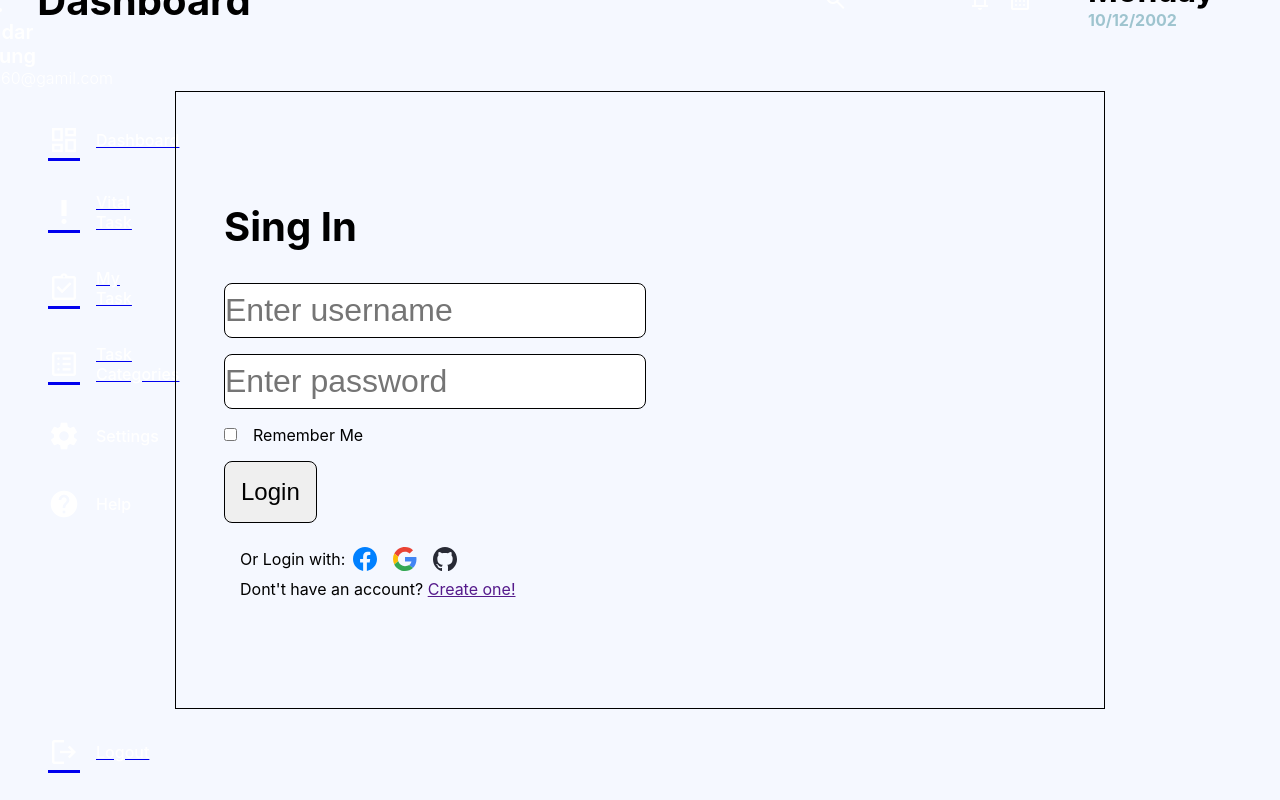
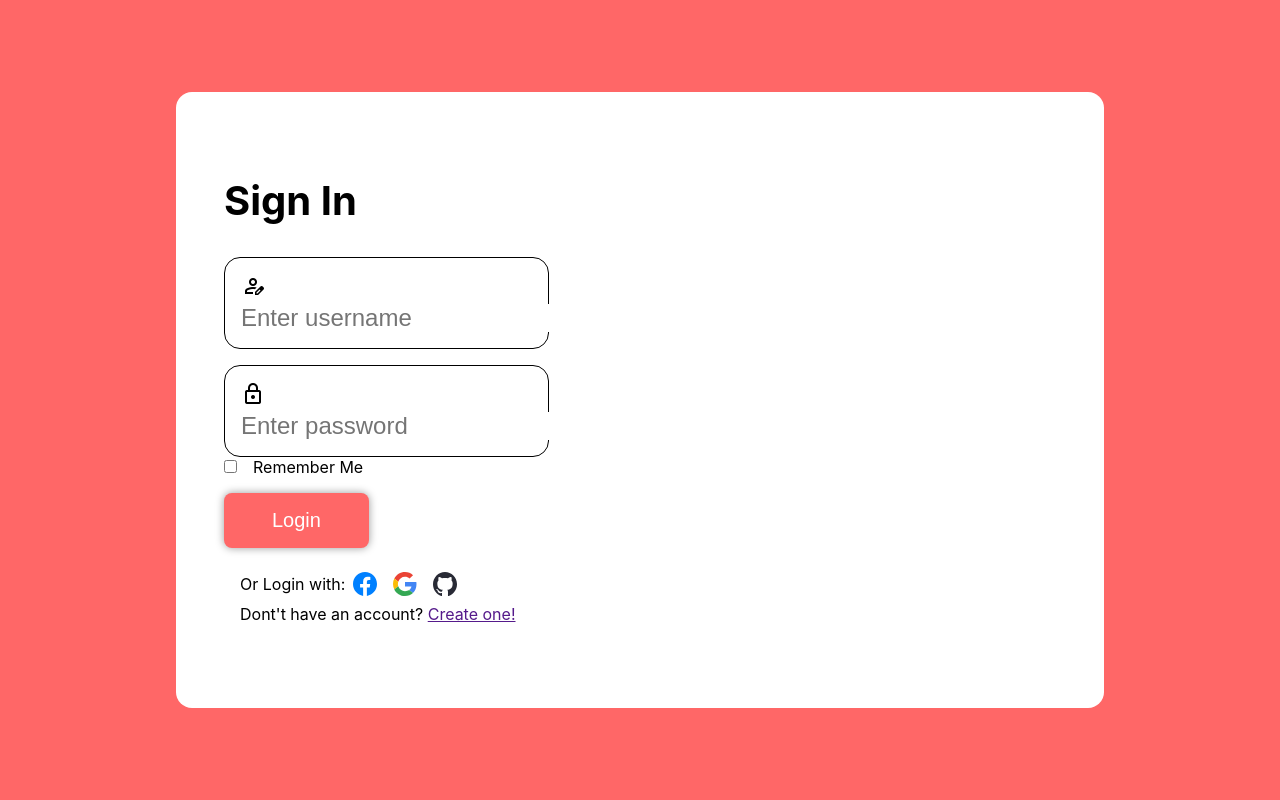
Before and after one commit to pewpil/to-do-app, a React (Vite) app: page /login in a window 1280 px wide. Built offline with nearby package versions, Linux system fonts and the light colour scheme; a web font is replaced by a local one.

Commit message:
background-color, login-button, added icons

```diff
--- a/src/App.jsx
+++ b/src/App.jsx
@@ -12,24 +12,30 @@ import Account from "./Account/Account";
 import Signup from "./Signup/Signup";
 
 function App() {
-  return (
-    <div id={styles.app}>
-      <TopBar title="Dashboard" date="10/12/2002" day="Monday"></TopBar>
-      <BrowserRouter>
-        <SideBar></SideBar>
-        <Routes>
-          <Route path="/dashboard" element={<Dashboard></Dashboard>}></Route>
-          <Route path="/vital-task" element={<VitalTask></VitalTask>}></Route>
-          <Route path="/my-task" element={<MyTask></MyTask>}></Route>
-          <Route
-            path="/task-categories"
-            element={<TaskCategories></TaskCategories>}
-          ></Route>
-          <Route path="/login" element={<Login></Login>}></Route>
-        </Routes>
-      </BrowserRouter>
-    </div>
-  );
+	return (
+		<Login></Login>
+	);
 }
 
+// function App() {
+//   return (
+//     <div id={styles.app}>
+//       <TopBar title="Dashboard" date="10/12/2002" day="Monday"></TopBar>
+//       <BrowserRouter>
+//         <SideBar></SideBar>
+//         <Routes>
+//           <Route path="/dashboard" element={<Dashboard></Dashboard>}></Route>
+//           <Route path="/vital-task" element={<VitalTask></VitalTask>}></Route>
+//           <Route path="/my-task" element={<MyTask></MyTask>}></Route>
+//           <Route
+//             path="/task-categories"
+//             element={<TaskCategories></TaskCategories>}
+//           ></Route>
+//           <Route path="/login" element={<Login></Login>}></Route>
+//         </Routes>
+//       </BrowserRouter>
+//     </div>
+//   );
+// }
+
 export default App;
--- a/src/Login/Login.jsx
+++ b/src/Login/Login.jsx
@@ -8,31 +8,41 @@ function Login() {
 			<div id={styles.login_form_container}>
 				<div id={styles.left}>
 					<h1 className={universals.title1} id={styles.form_title}>
-						Sing In
+						Sign In
 					</h1>
 					<form id={styles.login_form}>
+						<label className={styles.input_text_field}>
+							<p className={`${universals.body1} ${styles.text_field_icon}`}>
+								<span className="material-symbols-outlined">person_edit</span>
+							</p>
 							<input
 								className={styles.user_input}
 								type="text"
 								name="username"
 								placeholder="Enter username"
 							/>
+						</label>
+						<label className={styles.input_text_field}>
+							<p className={`${universals.body1} ${styles.text_field_icon}`}>
+								<span className="material-symbols-outlined">lock</span>
+							</p>
 							<input
 								className={styles.user_input}
 								type="password"
 								name="password"
 								placeholder="Enter password"
 							/>
+						</label>
 						<input type="checkbox" name="rememberme" />
 						<p className={`${universals.body2} ${styles.p_inline}`}>
 							Remember Me
 						</p>
 						<button
-							className={styles.user_input}
+							className={universals.button_long}
 							id={styles.login_button}
 							type="submit"
 						>
-							Login
+							<p>Login</p>
 						</button>
 					</form>
 					<div id={styles.media_container}>
--- a/src/Login/Login.module.css
+++ b/src/Login/Login.module.css
@@ -1,4 +1,5 @@
 #login {
+	background-color: #ff6767;
 	height: 100vh;
 	width: 100vw;
 	display: flex;
@@ -9,19 +10,25 @@
 #login_form_container {
 	width: 65%;
 	height: 65%;
-	border: 1px black solid;
 	display: flex;
+	background-color: #fff;
+	border-radius: 1rem;
 	padding: 3rem;
 }
 
+.input_text_field {
+	border: 1px black solid;
+	padding: 1rem;
+	margin: 1rem 0 0 0;
+	border-radius: 1rem;
+	width: 70%;
+	display: block;
+}
+
 .user_input {
-	display: block;
-	font-size: 2rem;
-	padding: 0.5rem 0rem 0.5rem 0rem;
-	margin: 1rem 0rem 1rem 0rem;
-	border: 1px black solid;
-	border-radius: 0.5rem;
+	font-size: 1.5rem;
 }
+
 
 .p_inline {
 	padding: 0 0 0 1rem;
@@ -47,8 +54,11 @@
 
 /* has to be below user_input */
 #login_button {
-	font-size: 1.5rem;
-	padding: 1rem;
+	display: block;
+	font-size: 1.25rem;
+	padding: 1rem 3rem 1rem 3rem;
+	margin: 1rem 0rem 1rem 0rem;
+	font-weight: 400;
 }
 
 #media_container {
```
Lines whose indentation alone changed are shown as unchanged.
